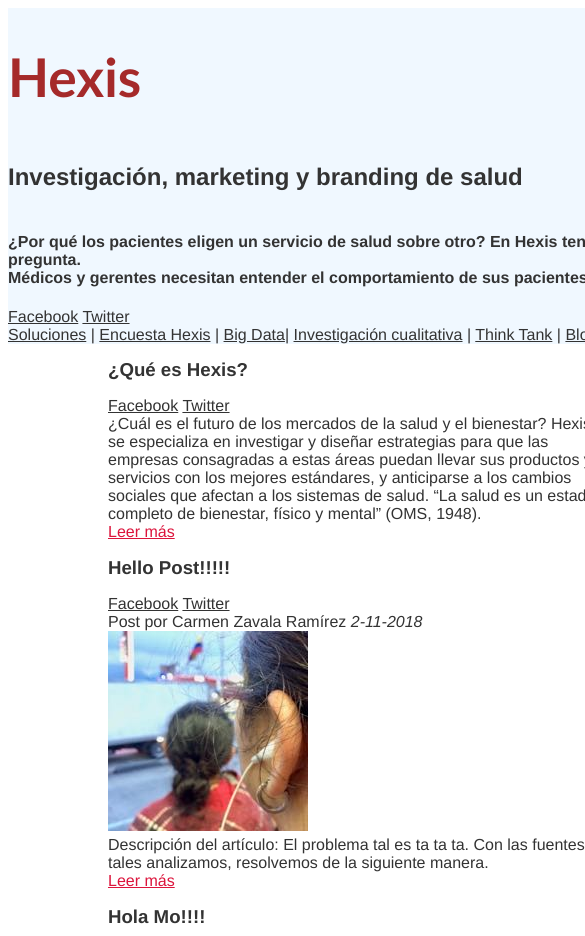
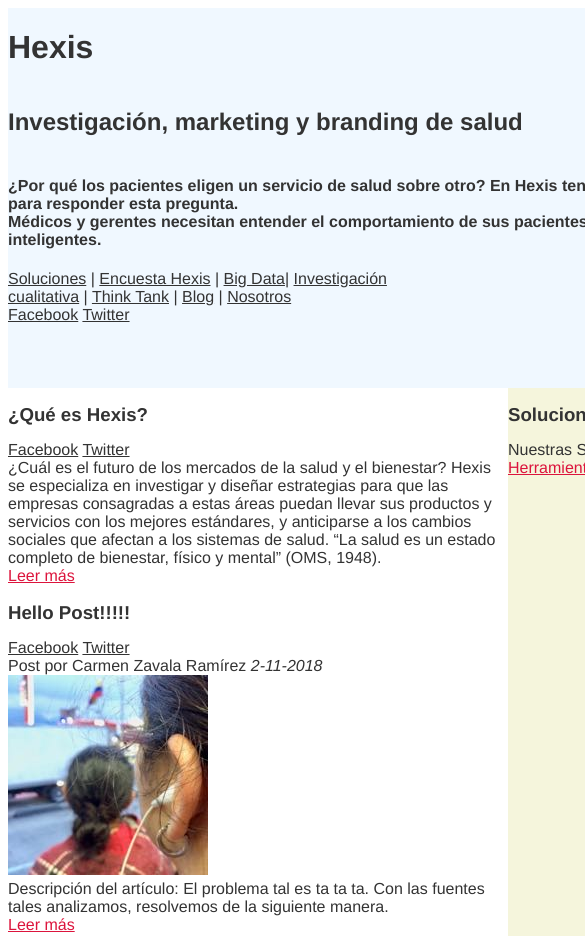
Before and after one commit to cerebralweb/hexis, a plain HTML site: page index.html in a window 390 px wide. Shown: the top 936 px of the page, 585 px wide, since content can reach past the window. Drawn offline with Linux system fonts and the light colour scheme.

Commit message:
responsive header 1

```diff
--- a/css/style.css
+++ b/css/style.css
@@ -12,9 +12,12 @@ header {
   display: flex;
   flex-flow: column wrap;
   background-color: aliceblue;
+  font-size: 1em;
+  color: brown;
   }
     nav {
-    width: 1000px;
+    width: 400px;
+    flex-flow: column wrap;
     }
     .redesEncabezado {
     width: 200px;
@@ -23,7 +26,6 @@ header {
 
 main {
   display: flex;
-
   justify-content: center;
   }
     .pasarelaPosts {
@@ -42,11 +44,7 @@ footer {
 
 
 
-#encabezadoPrincipal{
-  font-family: 'Gill Sans', 'Gill Sans MT', Calibri, 'Trebuchet MS', sans-serif;
-  font-size: 40pt;
-  color: brown;
-}
+
 
 #bannerDePost{
   font-family: 'Courier New', Courier, monospace;
--- a/index.html
+++ b/index.html
@@ -57,12 +57,7 @@
     <h4 itemprop="description">¿Por qué los <strong> pacientes </strong> eligen un servicio de salud sobre otro? En Hexis
       tenemos soluciones científicas para responder esta pregunta. <br> Médicos y gerentes necesitan entender el comportamiento
        de sus pacientes para tomar decisiones inteligentes. </h4>
-    <div class="redesEncabezado">
-      <aside>
-      <a href="https://www.facebook.com/sharer/sharer.php?u=https%3A%2F%2Fadablog.netlify.com%2F_insights%2Fprueba-1.html">Facebook</a>
-      <a href="https://twitter.com/intent/tweet?url=https%3A%2F%2Fadablog.netlify.com%2F_insights%2Fprueba-1.html&text=">Twitter</a>
-      </aside>
-    </div>
+
     <nav>
         <a href="/_sections/arte.html">Soluciones</a> |
         <a href="/_sections/arte.html">Encuesta Hexis</a> |
@@ -72,6 +67,13 @@
         <a href="/_sections/arte.html">Blog</a> |
         <a href="/_sections/salud.html">Nosotros</a>
       </nav>
+
+    <div class="redesEncabezado">
+      <aside>
+        <a href="https://www.facebook.com/sharer/sharer.php?u=https%3A%2F%2Fadablog.netlify.com%2F_insights%2Fprueba-1.html">Facebook</a>
+        <a href="https://twitter.com/intent/tweet?url=https%3A%2F%2Fadablog.netlify.com%2F_insights%2Fprueba-1.html&text=">Twitter</a>
+      </aside>
+    </div>
   </header>
 
 
```
